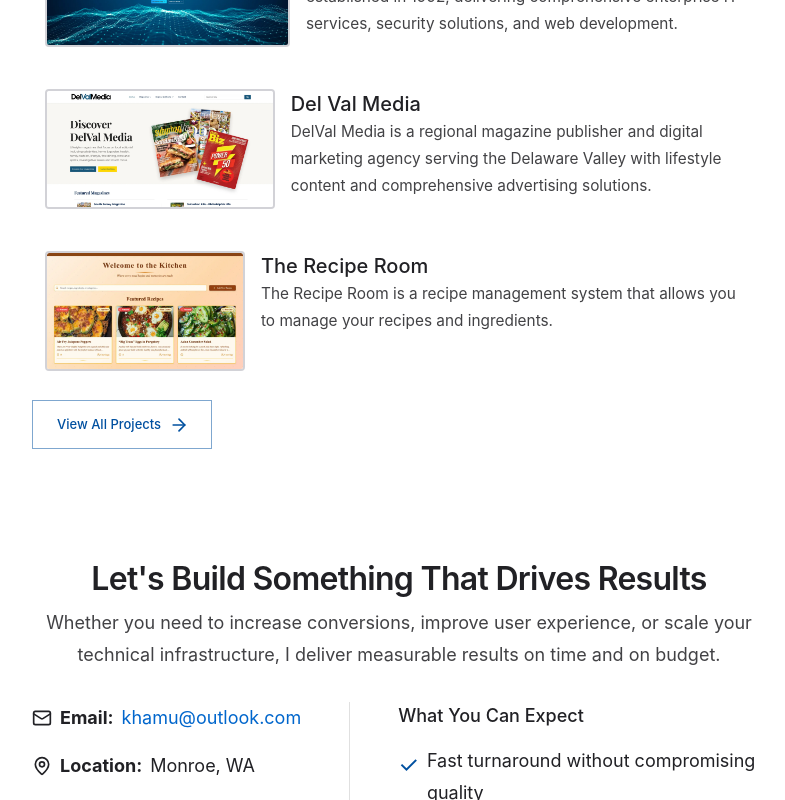
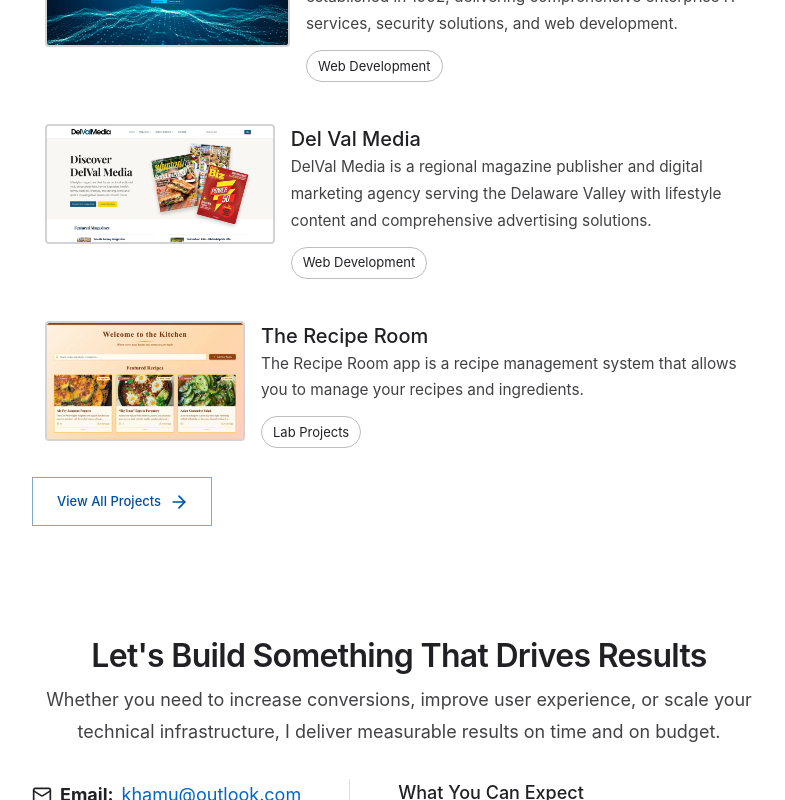
Before and after one commit to khamudom/kham-website, a Next.js app: page / in a window 1280 px wide. Shown: the part 1192-1992 px from the top of the page, without its empty margins (466-1251 px from the left). Built offline with nearby package versions, Linux system fonts and the light colour scheme; no server answers.

Commit message:
add category to project tile on home page

```diff
--- a/src/app/page.tsx
+++ b/src/app/page.tsx
@@ -29,6 +29,7 @@
   TextField,
   Snackbar,
   Alert,
+  Chip,
 } from "@mui/material";
 import { Button } from "@/design-system/components/Button";
 import { useThemeBackgrounds } from "@/hooks/useThemeBackgrounds";
@@ -427,6 +428,14 @@
                       <Typography variant="body2" color="text.secondary">
                         {project.summary}
                       </Typography>
+                      <Chip
+                        label={project.category}
+                        variant="outlined"
+                        sx={{
+                          width: "fit-content",
+                          marginTop: "12px",
+                        }}
+                      />
                     </Box>
                   </CardContent>
                 </Card>
--- a/src/data/projects.json
+++ b/src/data/projects.json
@@ -338,7 +338,7 @@
       "title": "The Recipe Room – Recipe Management System",
       "slug": "the-recipe-room",
       "year": "2025",
-      "summary": "The Recipe Room is a recipe management system that allows you to manage your recipes and ingredients.",
+      "summary": "The Recipe Room app is a recipe management system that allows you to manage your recipes and ingredients.",
       "coverImage": "/images/projects/trr_website.webp",
       "iframeUrl": "https://thereciperoom.vercel.app",
       "technologies": ["Lucide", "Next.js", "Supabase", "TypeScript"],
```
